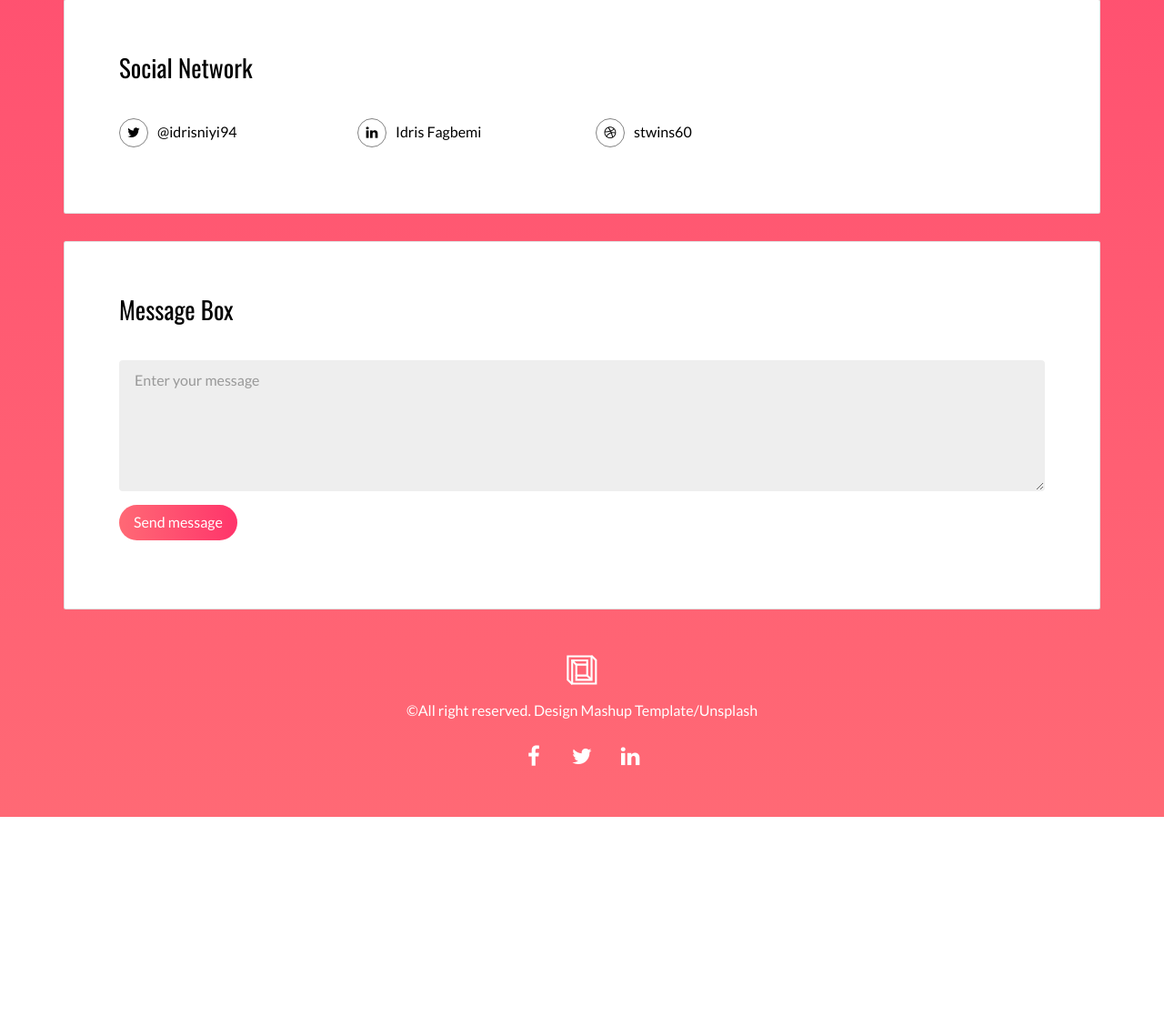
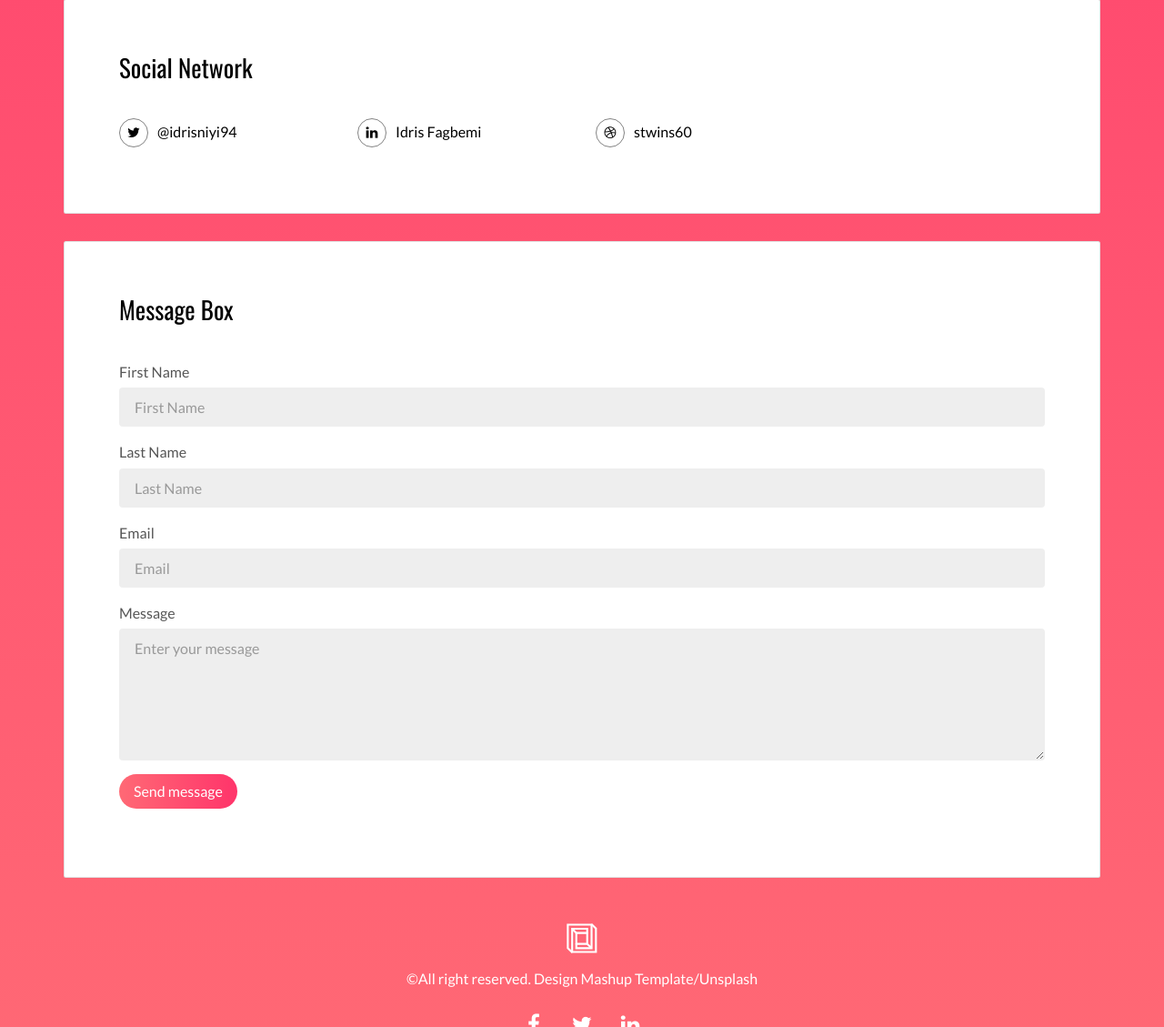
Before and after one commit to stwins60/supreme-barnacle, a Flask app: page / in a window 1280 px wide. Shown: the part 3143-4272 px from the top of the page at 91% size. Before the commit the page ends 4041 px from the top, so only its background shows below. Run offline with Flask 2, Linux system fonts and the light colour scheme; some libraries are stand-ins or nearby versions.

Commit message:
Added new fields to the page

```diff
--- a/app.py
+++ b/app.py
@@ -19,8 +19,9 @@ def index():
 def contact():
 
     if request.method == 'POST':
-        # email = request.form['email']
-        # subject = request.form['subject']
+        fname = request.form['fname']
+        lname = request.form['lname']
+        email = request.form['email']
         message = request.form['content']
 
         if message == '':
@@ -32,7 +33,7 @@ def contact():
                 # c.execute("INSERT INTO messages (email, subject, message) VALUES (?, ?, ?)", (email, subject, message))
                 # conn.commit()
                 subject = 'Message from MySite'
-                mailer.sendMyEmail('idrisniyi94@gmail.com', 'idrisniyi94@gmail.com', subject, message)
+                mailer.sendMyEmail('idrisniyi94@gmail.com', 'idrisniyi94@gmail.com', subject, fname, lname, email, message)
                 return render_template('index.html', success='Your message has been sent')
             except Error as e:
                 print(e)
--- a/templates/index.html
+++ b/templates/index.html
@@ -221,13 +221,20 @@
             <h2>Message Box</h2>
             <h5>{{error}}</h5>
             <form action="{{ url_for('contact')}}" class="reveal-content" method="post">
-              <!-- <div class="form-group">
+              <div class="form-group">
+                <label for="name">First Name</label>
+                <input type="text" class="form-control" id="fname", name="fname" placeholder="First Name">
+              </div>
+              <div class="form-group">
+                <label for="name">Last Name</label>
+                <input type="text" class="form-control" id="fname", name="lname" placeholder="Last Name">
+              </div>
+              <div class="form-group">
+                <label for="name">Email</label>
                 <input type="email" class="form-control" id="email", name="email" placeholder="Email">
               </div>
               <div class="form-group">
-                <input type="text" class="form-control" id="subject", name="subject" placeholder="Subject">
-              </div> -->
-              <div class="form-group">
+                <label for="name">Message</label>
                 <textarea class="form-control" rows="5" name="content" placeholder="Enter your message"></textarea>
               </div>
               <div class="form-group">
```
Also changed, not shown: mailer.py (+6 -2 lines), 1 other file.
